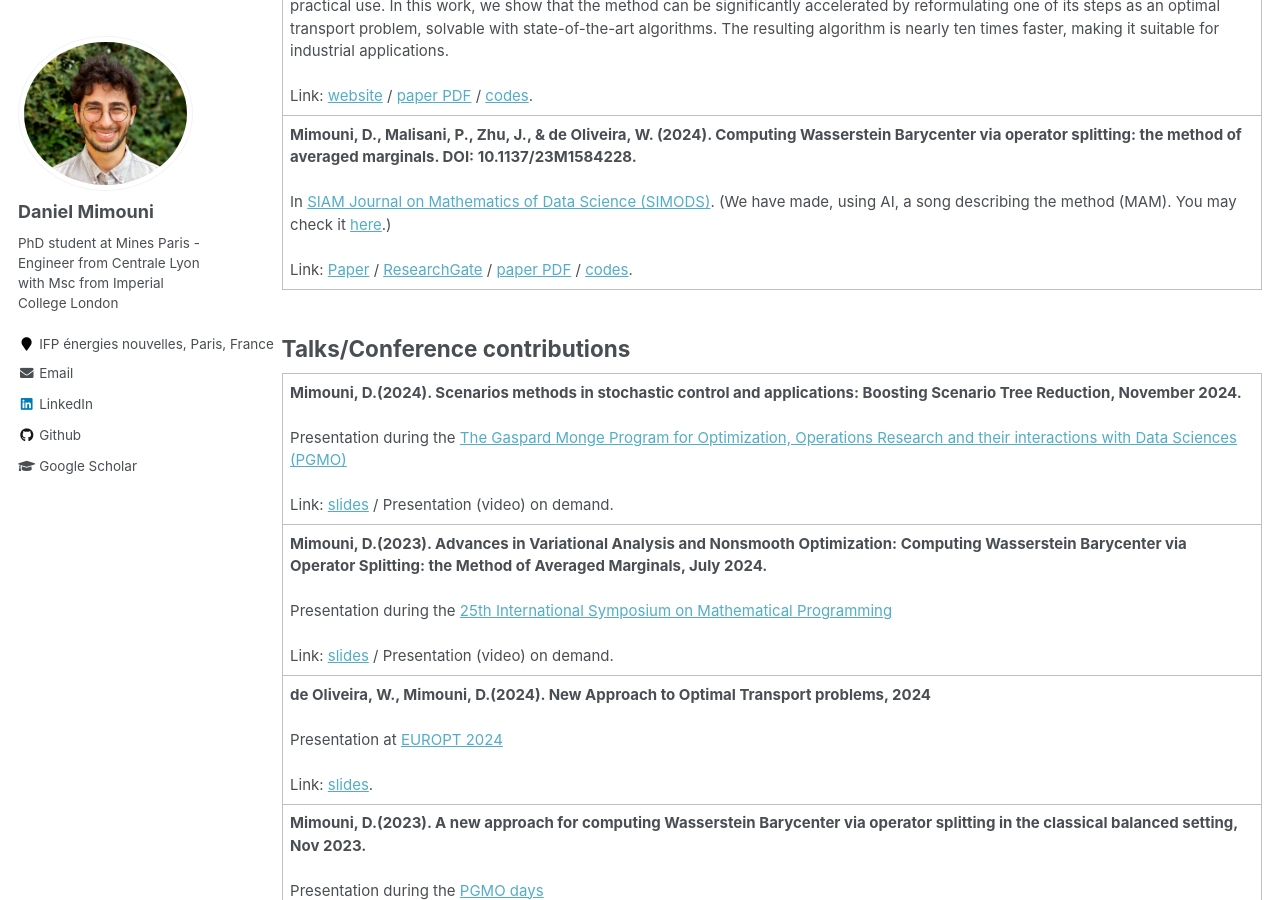
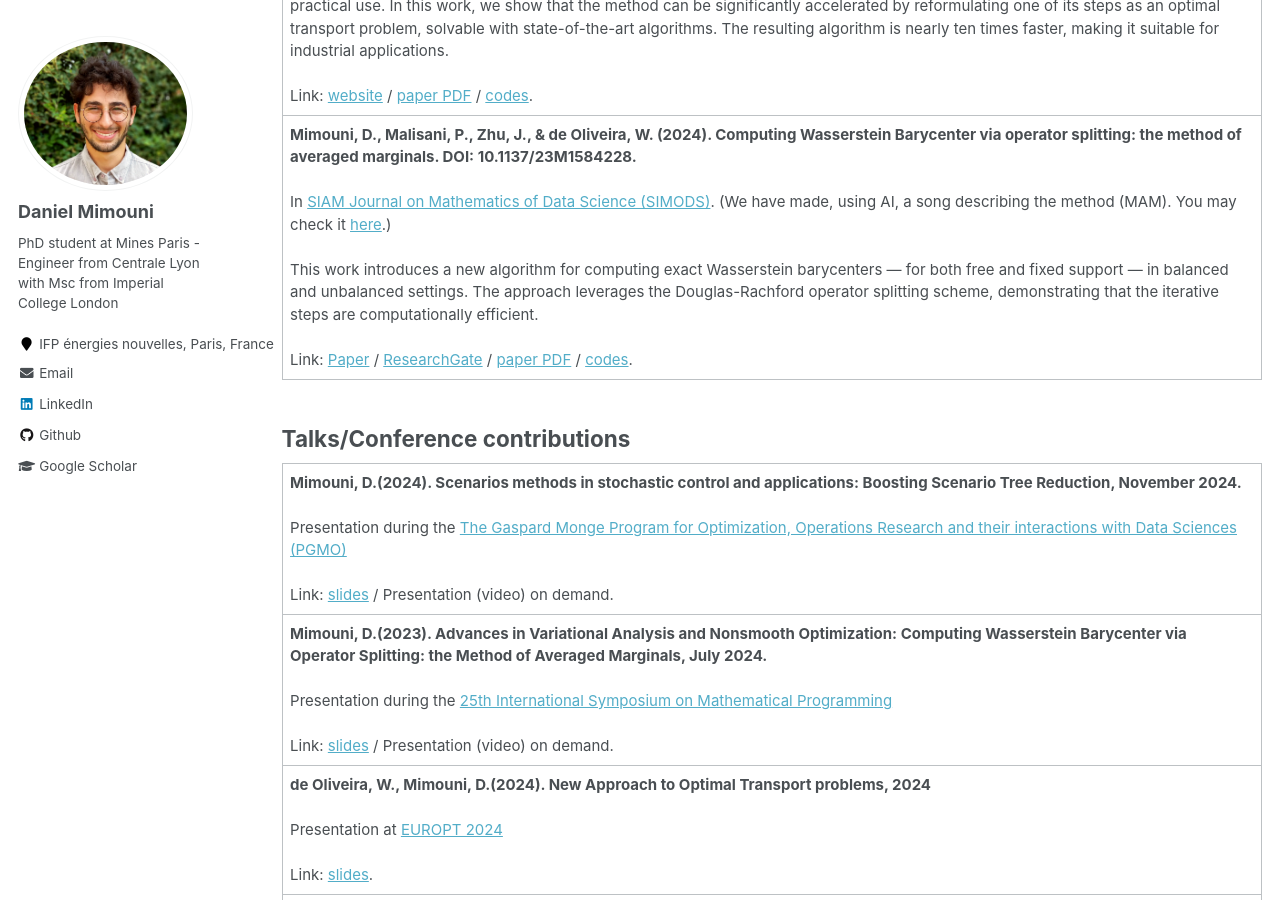
Before and after one commit to dan-mim/dan-mim.github.io, a Jekyll site: the page built from _pages/publications.md, in a window 1280 px wide and 900 px high, scrolled down 792 px. Built offline with Jekyll 4.4.1, drawn with Linux system fonts in a browser that asks for light colours.

Commit message:
Update publications.md

```diff
--- a/_pages/publications.md
+++ b/_pages/publications.md
@@ -56,6 +56,7 @@ By proposing efficient algorithms for computing Wasserstein barycenters and redu
     <td>
       <b>Mimouni, D., Malisani, P., Zhu, J., & de Oliveira, W. (2024). Computing Wasserstein Barycenter via operator splitting: the method of averaged marginals. DOI: 10.1137/23M1584228.</b><br><br>
       In <a href="https://epubs.siam.org/doi/abs/10.1137/23M1584228">SIAM Journal on Mathematics of Data Science (SIMODS)</a>. (We have made, using AI, a song describing the method (MAM). You may check it <a href="/files/MAM.mp3">here</a>.)<br><br>
+      This work introduces a new algorithm for computing exact Wasserstein barycenters — for both free and fixed support — in balanced and unbalanced settings. The approach leverages the Douglas-Rachford operator splitting scheme, demonstrating that the iterative steps are computationally efficient. <br><br>
       Link: <a href="https://epubs.siam.org/doi/abs/10.1137/23M1584228">Paper</a> / <a href="https://www.researchgate.net/publication/373838665_Computing_Wasserstein_Barycenter_via_operator_splitting_the_method_of_averaged_marginals">ResearchGate</a> / <a href="/files/Computing_Wasserstein_Barycenters_via_operator_splitting.pdf">paper PDF</a> / <a href="https://ifpen-gitlab.appcollaboratif.fr/detocs/mam_wb">codes</a>.
     </td>
   </tr>
```
